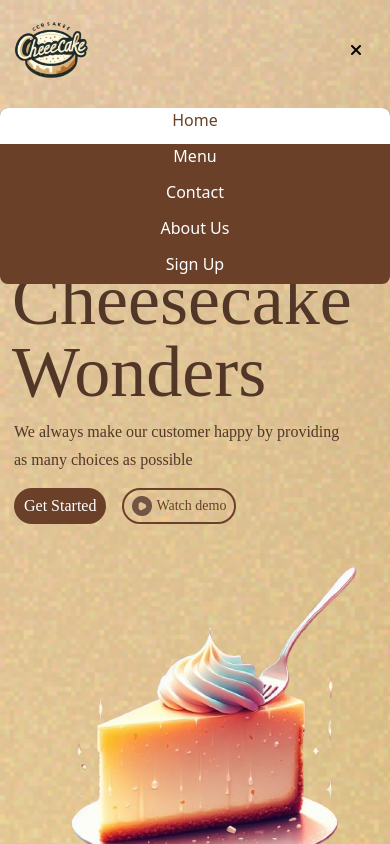
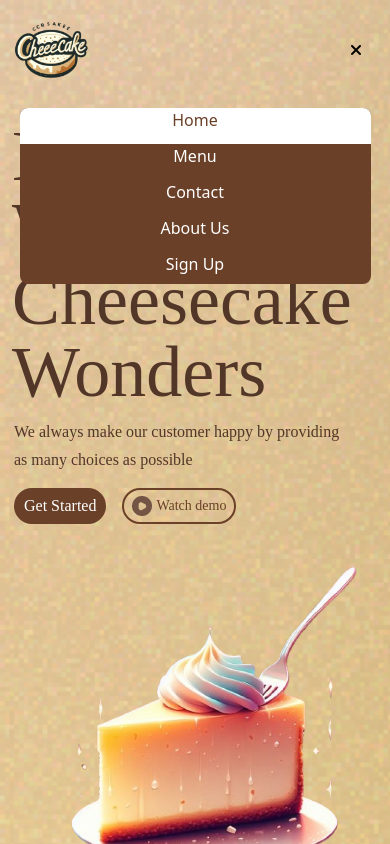
Before and after one commit to Fasanya-Oluwatobiloba/Cheese-cake, a website: page index.html in a window 390 px wide. Both pictures are taken after a click on the element 370 px from the left and 50 px from the top of the page. Shown: the top 844 px of the page. Drawn offline with nearby package versions, Linux system fonts and the light colour scheme; files that its build step writes are made by us from their sources; a web font is replaced by a local one.

Commit message:
i reduced the width of the harmburger onclick

```diff
--- a/index.html
+++ b/index.html
@@ -28,7 +28,7 @@
                 <button class="lg:text-base md:text-sm border-2 border-brown text-brown lg:px-3 md:px-2 lg:py-1.5 md:py-1 rounded-3xl">Sign Up</button>
             </div>
 
-            <div id="menu" class="hidden h-full absolute top-24 w-full inset-0">
+            <div id="menu" class="hidden h-full absolute top-24 w-[90%] mx-auto inset-0">
                 <ul class="md:flex items-center justify-center text-base text-white bg-brown rounded-lg text-center">
                     <li class="bg-white text-brown rounded-t-lg pb-3 mt-3">Home</li>
                     <li class="pb-3">Menu</li>
```
